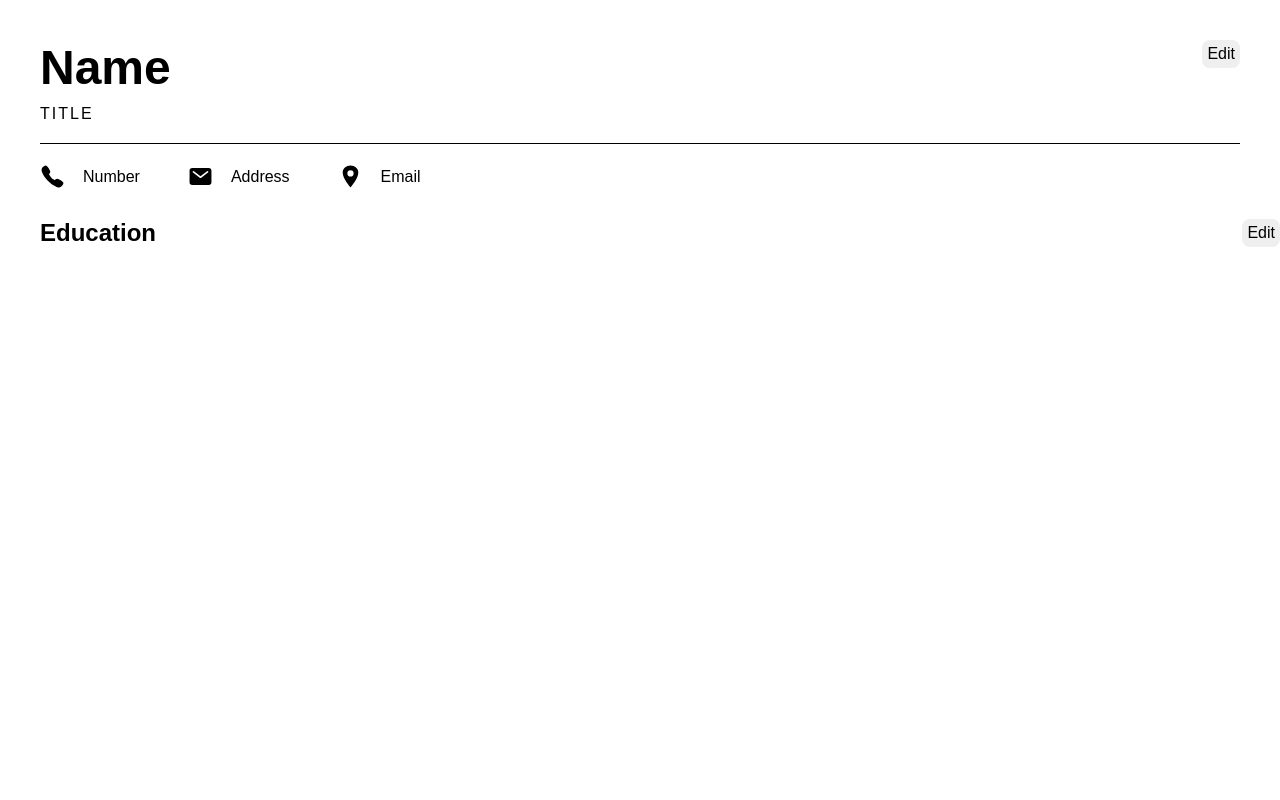
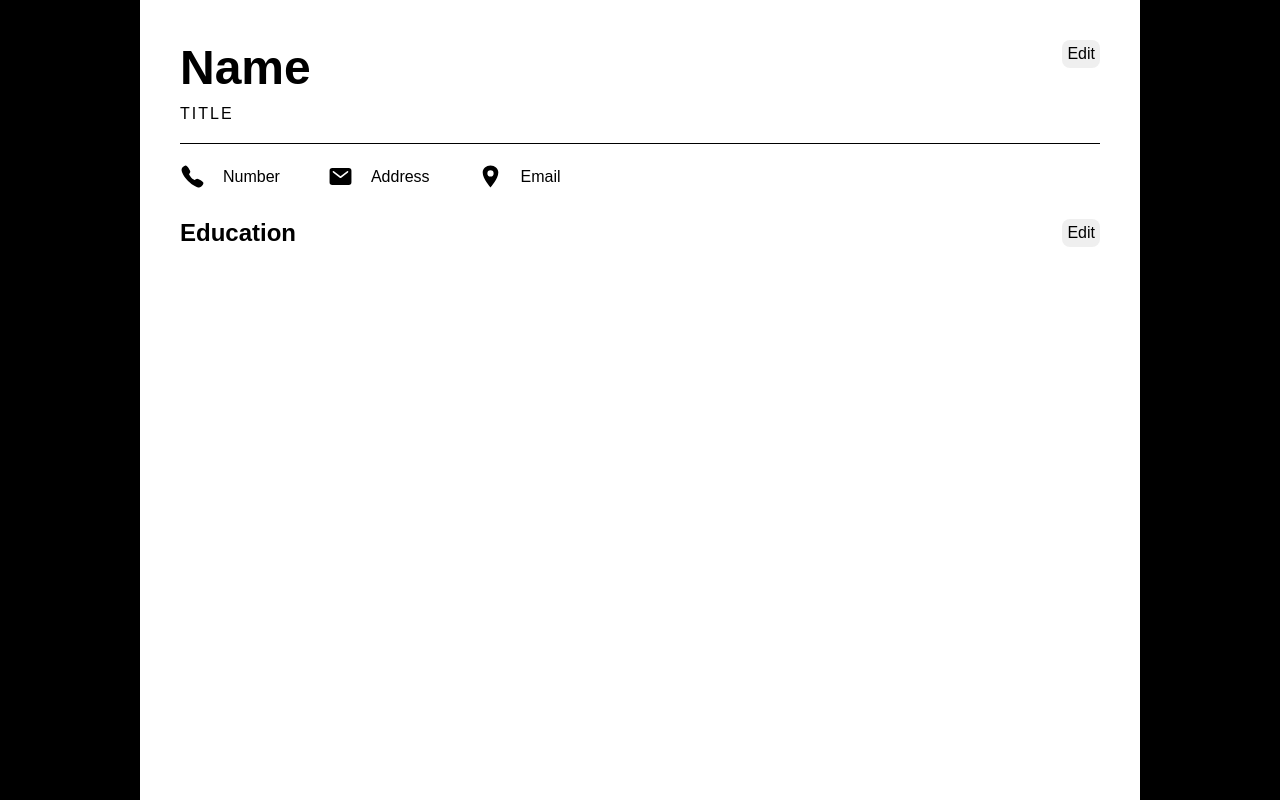
Before and after one commit to jwhong98/cv-project, a React (Create React App) app: page / in a window 1280 px wide. Built offline with nearby package versions, Linux system fonts and the light colour scheme; the HTML template or start-up script is replaced by a standard one.

Commit message:
added styling to Education and ListItem components

```diff
--- a/src/components/ListItem.js
+++ b/src/components/ListItem.js
@@ -5,7 +5,8 @@ const ListItem = (props) => {
   return (
     <div className={classes.listItem}>
       <div className={classes.dates}>
-        {props.start} - {props.end}
+        {props.start} - <br></br>
+        {props.end}
       </div>
       <div className={classes.schoolInfo}>
         <p className={classes.degree}>{props.degree}</p>
--- a/src/styles/App.module.css
+++ b/src/styles/App.module.css
@@ -6,11 +6,17 @@
 }
 
 body {
-  padding: 40px;
+  display: flex;
+  justify-content: center;
+  background: black;
 }
 
 .app {
+  width: 1000px;
+  height: 100vh;
+  background: #fff;
   display: flex;
   flex-direction: column;
   gap: 30px;
+  padding: 40px;
 }
--- a/src/styles/CVForm.module.css
+++ b/src/styles/CVForm.module.css
@@ -12,6 +12,7 @@
   font-size: 1.5rem;
   border: 1px solid black;
   padding: 20px;
+  z-index: 90;
 }
 
 .inputContainer {
--- a/src/styles/Education.module.css
+++ b/src/styles/Education.module.css
@@ -0,0 +1,12 @@
+.education {
+  display: flex;
+  flex-direction: column;
+  gap: 20px;
+  position: relative;
+}
+
+.educationContainer {
+  display: flex;
+  flex-direction: column;
+  gap: 15px;
+}
--- a/src/styles/ListItem.module.css
+++ b/src/styles/ListItem.module.css
@@ -0,0 +1,23 @@
+.listItem {
+  display: flex;
+}
+
+.dates {
+  text-transform: uppercase;
+  width: 120px;
+  border-right: 1px solid black;
+  font-size: 0.8rem;
+}
+
+.schoolInfo {
+  padding-left: 5px;
+}
+
+.degree {
+  font-weight: 700;
+  font-size: 1.15rem;
+}
+
+.institute {
+  font-weight: 500;
+}
```
